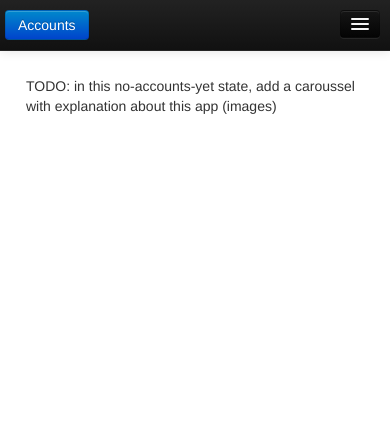
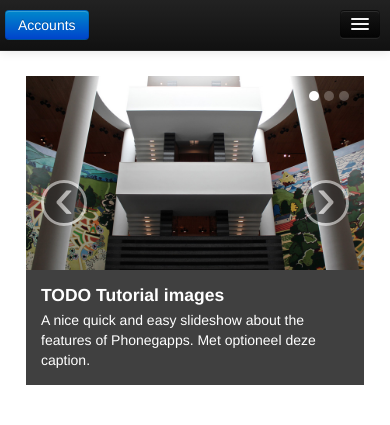
Before and after one commit to EddyVerbruggen/phonegapbuildmonitor, a plain HTML site: page index.html in a window 390 px wide. Drawn offline with Linux system fonts and the light colour scheme; some packages are replaced by stand-ins of ours.

Commit message:
Tutorial carousel

```diff
--- a/css/custom.css
+++ b/css/custom.css
@@ -74,6 +74,10 @@ h4, h5 {
   float: right;
 }
 
+#userTable .deletebutton {
+  margin-top: 10px;
+}
+
 #accountsModal .modal-body {
   max-height: 500px;
   overflow-y: scroll;
--- a/js/views/AppsView.js
+++ b/js/views/AppsView.js
@@ -11,8 +11,46 @@ function AppsView() { // which is the homepage
     // TODO see http://twitter.github.io/bootstrap/javascript.html#carousel
     $("#appTableBody").html('' +
         '<tr>' +
-        '  <td>TODO: in this no-accounts-yet state, add a caroussel with explanation about this app (images)</td>' +
+        '  <td>' +
+        '    <div id="myCarousel" class="carousel slide">' +
+        '      <ol class="carousel-indicators">' +
+        '        <li data-target="#myCarousel" data-slide-to="0" class="active"></li>' +
+        '        <li data-target="#myCarousel" data-slide-to="1"></li>' +
+        '        <li data-target="#myCarousel" data-slide-to="2"></li>' +
+        '      </ol>' +
+        // items
+        '      <div class="carousel-inner">' +
+        '        <div class="active item">' +
+        '          <img src="img/tutorial/slide1.jpg"/>' +
+        '          <div class="carousel-caption">' +
+        '            <h4>TODO Tutorial images</h4>' +
+        '            <p>A nice quick and easy slideshow about the features of Phonegapps. Met optioneel deze caption.</p>' +
+        '          </div>' +
+        '        </div>' +
+        '        <div class="item">' +
+        '          <img src="img/tutorial/slide2.jpg"/>' +
+        '          <div class="carousel-caption">' +
+        '            <h4>TODO Nog meer tekst</h4>' +
+        '            <p>Of eigenlijk.. zo min mogelijk tekst!</p>' +
+        '          </div>' +
+        '        </div>' +
+        '        <div class="item">' +
+        '          <img src="img/tutorial/slide3.jpg"/>' +
+        '          <div class="carousel-caption">' +
+        '            <h4>TODO Wellicht nog een slide</h4>' +
+        '            <p>En weer een beetje bla bla.</p>' +
+        '          </div>' +
+        '        </div>' +
+        '      </div>' +
+        // nav
+        '      <a class="carousel-control left" href="#myCarousel" data-slide="prev">&lsaquo;</a>' +
+        '      <a class="carousel-control right" href="#myCarousel" data-slide="next">&rsaquo;</a>' +
+        '    </div>' +
+        '  </td>' +
         '</tr>');
+//    $('#myCarousel').carousel({
+//      interval: 2000
+//    })
   };
 
   this.bindBuildFromRepoButton = function() {
@@ -82,7 +120,7 @@ function AppsView() { // which is the homepage
       var url = 'http://build.phonegap.com/apps/'+app.id+'/download/'+getPlatformName(); //+'?auth_token='+phonegappLogin.token;
       return '<a href="'+url+'" role="button" class="btn btn-success"><i class="icon-cloud-download"></i> install</a>';
     } else {
-      return '<a href="#" role="button" class="btn btn-info btn-spinner"><i class="icon-spinner icon-spin"></i> pending</a>';
+      return '<a href="#" onclick="return false" role="button" class="btn btn-info btn-spinner"><i class="icon-spinner icon-spin"></i> pending</a>';
     }
   };
 }
```
Also changed, not shown: img/tutorial/slide1.jpg (added), img/tutorial/slide2.jpg (added), img/tutorial/slide3.jpg (added).
